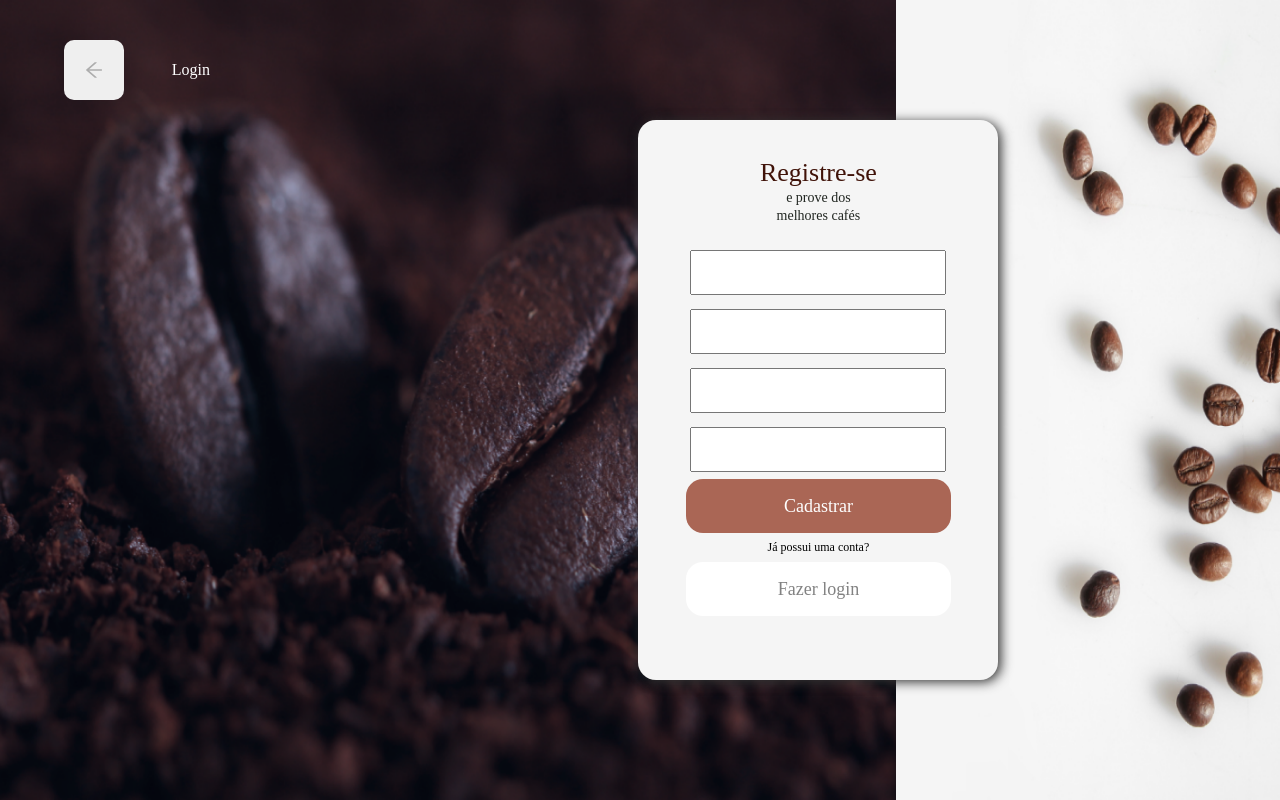
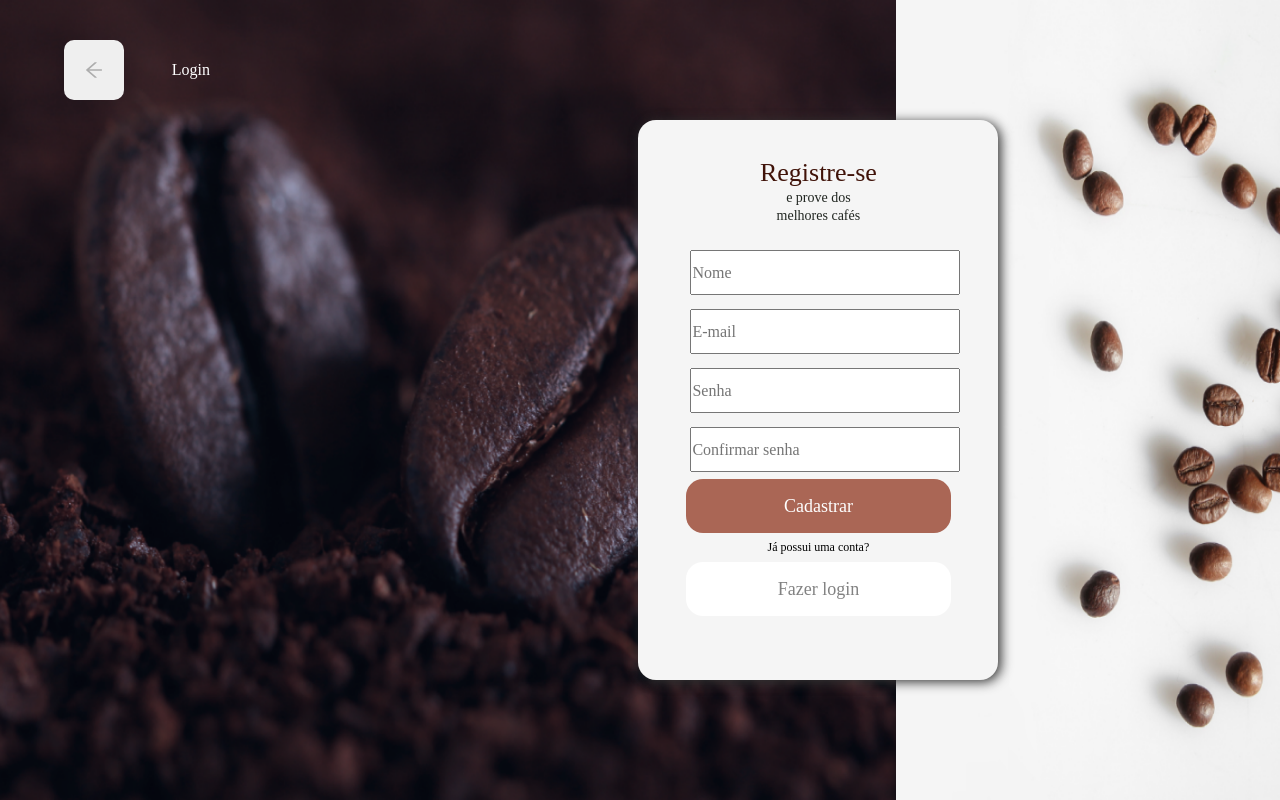
Before and after one commit to KelvinCrepaldi/le-coffee-app, a React (Create React App) app: page /home in a window 1280 px wide. Built offline with nearby package versions, Linux system fonts and the light colour scheme; a web font is replaced by a local one.

Commit message:
feat: provider register

```diff
--- a/src/Components/RegisterForm/index.jsx
+++ b/src/Components/RegisterForm/index.jsx
@@ -1,9 +1,50 @@
 import { RegisterFormContainer } from "../../Styles/ComponentsStyle/RegisterForm";
 import ButtonComponent from "../../Components/Button";
+import { RegisterContext } from "../../Providers/registerProvider/index";
+import { useContext } from "react";
+import { useHistory } from "react-router";
+import * as yup from "yup";
+import { yupResolver } from "@hookform/resolvers/yup";
+import { useForm } from "react-hook-form";
 
 const RegisterForm = () => {
+  const { handleRegister } = useContext(RegisterContext);
+  const history = useHistory();
+
+  const registerSchema = yup.object({
+    name: yup
+      .string()
+      .max(50, "Campo obrigatório. Máximo de 50 dígitos.")
+      .required("Campo obrigatório"),
+    email: yup.string().required("Campo obrigatório").email("E-mail inválido"),
+    password: yup
+      .string()
+      .min(6, "Campo obrigatório. Mínimo de 6 dígitos")
+      .required("Campo obrigatório. Senha deve ter no mínimo 6 caracteres."),
+    secondPassword: yup
+      .string()
+      .oneOf([yup.ref("password")], "Senhas diferentes")
+      .required("Campo obrigatório"),
+  });
+
+  const {
+    register,
+    handleSubmit,
+    formState: { errors },
+  } = useForm({
+    resolver: yupResolver(registerSchema),
+  });
+
+  const handleRegisterSubmit = (e) => {
+    handleRegister(e);
+  };
+
+  const handleBackToLogin = () => {
+    history.push("/login");
+  };
+
   return (
-    <RegisterFormContainer>
+    <RegisterFormContainer onSubmit={handleSubmit(handleRegisterSubmit)}>
       <div>
         <div className="title">
           <h1>Registre-se</h1>
@@ -12,18 +53,45 @@ const RegisterForm = () => {
             melhores cafés
           </span>
         </div>
-        <form>
-          <input></input>
-          <input></input>
-          <input></input>
-          <input></input>
-        </form>
-      </div>
-
-      <div className="button-container">
-        <ButtonComponent variant="brown" text="Cadastrar" />
-        <label className="text-register">Já possui uma conta?</label>
-        <ButtonComponent variant="white" text="Fazer login" />
+        <div>
+          <input
+            placeholder="Nome"
+            type="text"
+            {...register("name")}
+            label="nome"
+            error={errors.name?.message}
+          ></input>
+          <input
+            placeholder="E-mail"
+            type="text"
+            {...register("email")}
+            label="E-mail"
+            error={errors.email?.message}
+          ></input>
+          <input
+            placeholder="Senha"
+            type="password"
+            {...register("password")}
+            label="Senha"
+            error={errors.password?.message}
+          ></input>
+          <input
+            placeholder="Confirmar senha"
+            type="password"
+            {...register("secondPassword")}
+            label="Confirmar senha"
+            error={errors.secondPassword?.message}
+          ></input>
+        </div>
+        <div className="button-container">
+          <ButtonComponent type="submit" variant="brown" text="Cadastrar" />
+          <label className="text-register">Já possui uma conta?</label>
+          <ButtonComponent
+            variant="white"
+            text="Fazer login"
+            onClick={handleBackToLogin}
+          />
+        </div>
       </div>
     </RegisterFormContainer>
   );
--- a/src/Providers/registerProvider/index.jsx
+++ b/src/Providers/registerProvider/index.jsx
@@ -1,7 +1,32 @@
-import { createContext, useState } from "react";
+import { createContext } from "react";
+import { useHistory } from "react-router";
+import api from "../../Services/index";
+import toast from "react-hot-toast";
 
 export const RegisterContext = createContext();
 
 export const RegisterProvider = ({ children }) => {
-  return <RegisterContext.Provider>{children}</RegisterContext.Provider>;
+  const sucessToast = () =>
+    toast.success("Conta de usuário criada com sucesso!");
+  const errorToast = () => toast.error("Erro ao criar conta de usuário!");
+  const history = useHistory();
+
+  const handleRegister = (data) => {
+    const { email, password, name } = data;
+    api
+      .post("signup", { email: email, password: password, name: name })
+      .then((e) => {
+        sucessToast();
+        history.push("/login");
+      })
+      .catch((e) => {
+        errorToast();
+      });
+  };
+
+  return (
+    <RegisterContext.Provider value={{ handleRegister }}>
+      {children}
+    </RegisterContext.Provider>
+  );
 };
--- a/src/Styles/ComponentsStyle/RegisterForm/index.jsx
+++ b/src/Styles/ComponentsStyle/RegisterForm/index.jsx
@@ -1,6 +1,6 @@
 import styled from "styled-components";
 
-export const RegisterFormContainer = styled.main`
+export const RegisterFormContainer = styled.form`
   display: flex;
   flex-wrap: wrap;
   align-items: center;
```
